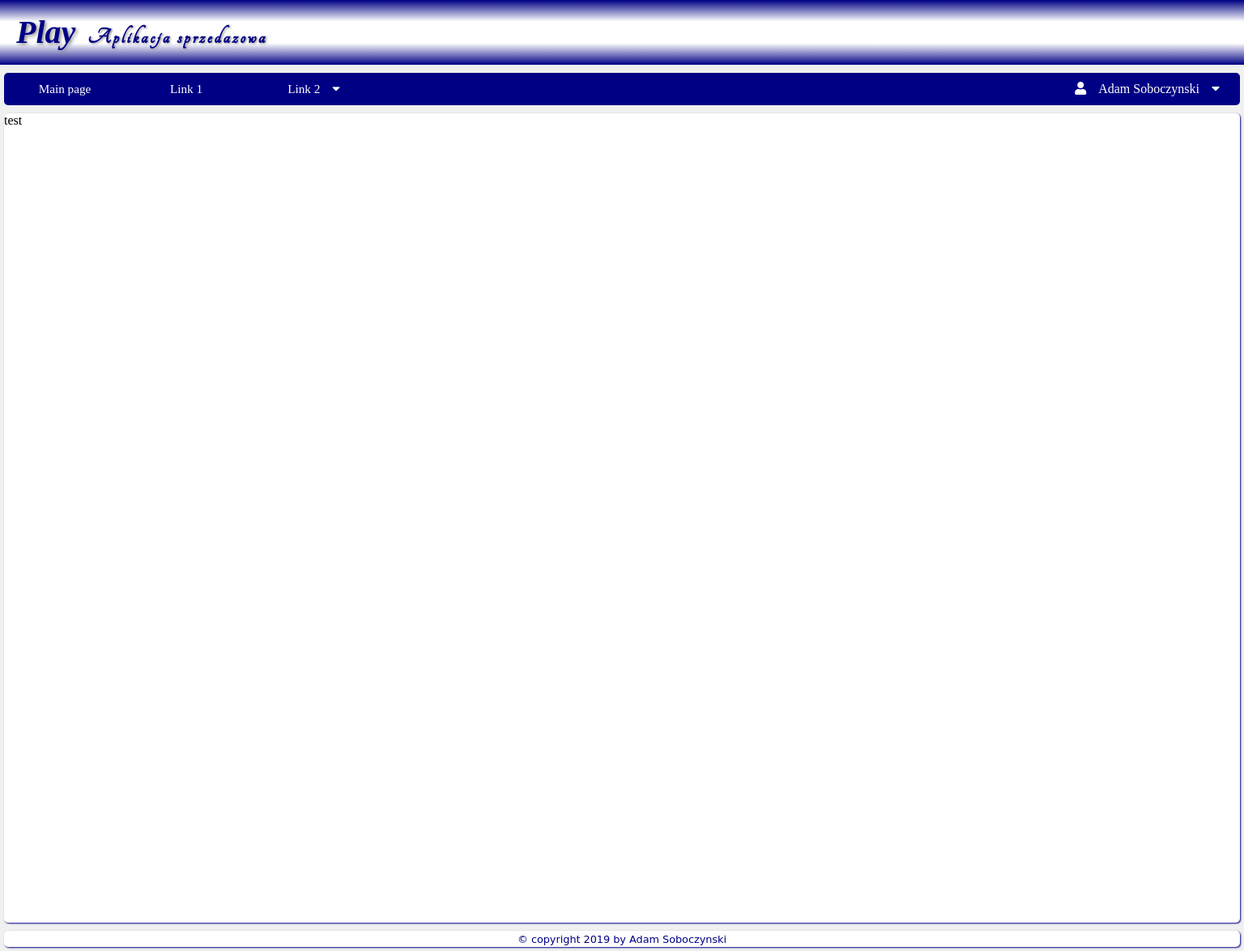
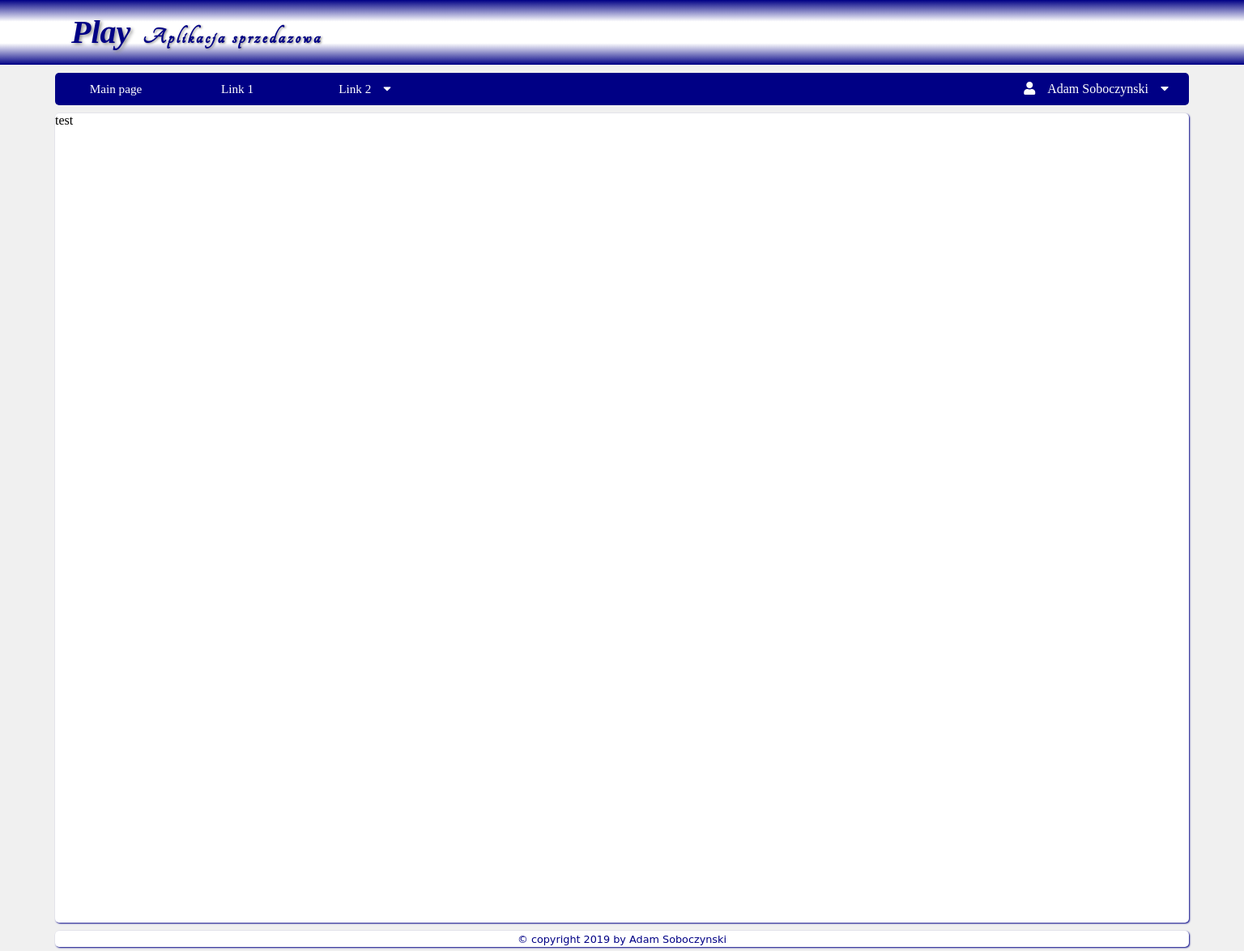
Before and after one commit to adamkesy666/template, a PHP site: page / in a window 1536 px wide. Shown: the whole page at 81% size. Run offline with PHP 8.4, Linux system fonts and the light colour scheme; some web fonts are replaced.

Commit message:
template 1.0 - add @media details regarding screen resolution

```diff
--- a/css/style.css
+++ b/css/style.css
@@ -224,8 +224,27 @@ footer span {
 }
 
 
-/* CSS part of width > 1200 px */
+/* CSS part of width > 1400 px */
 
+@media only screen and (min-width: 1400px) {
+
+    .tm-header-container{
+        max-width: 1400px;
+        margin: 0 auto;
+    }
+
+    nav {
+        max-width: 1400px;
+    }
+
+    section {
+        max-width: 1400px;
+    }
+
+    footer {
+        max-width: 1400px;
+    }
+}
 
 
 /* end of css */
```
